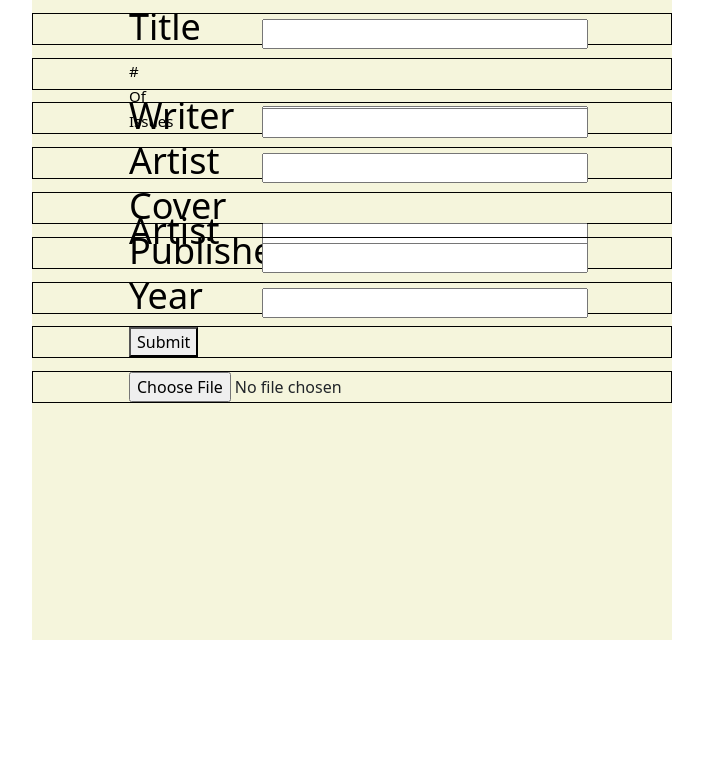
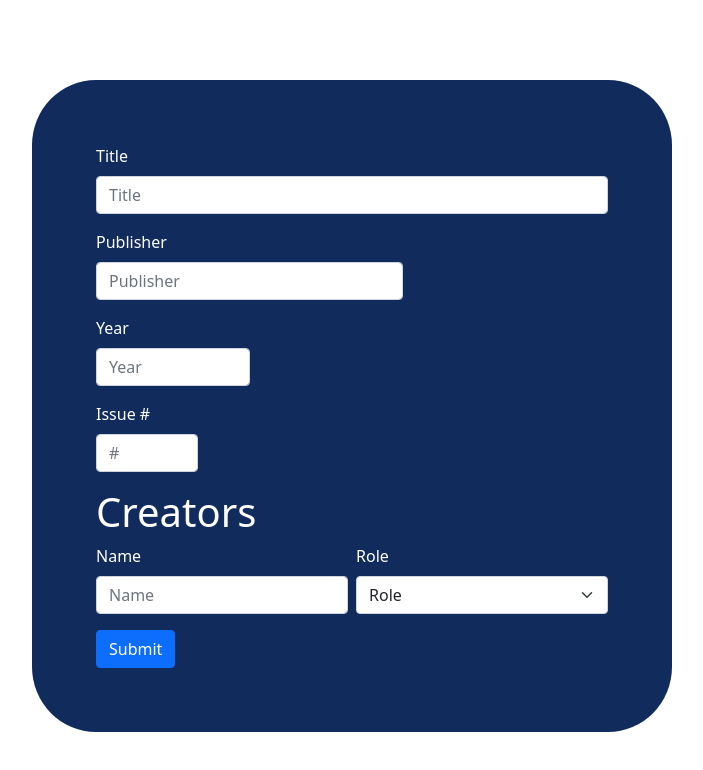
Before and after one commit to codydeatherage/comicsfr, a React (Create React App) app: page /comics in a window 1280 px wide. Shown: the top 770 px of the page, without its empty margins (288-991 px from the left). Built offline with nearby package versions, Linux system fonts and the light colour scheme.

Commit message:
basic form with react-bootstrap

```diff
--- a/package.json
+++ b/package.json
@@ -8,7 +8,7 @@
     "@testing-library/user-event": "^12.8.3",
     "bootstrap": "^5.1.3",
     "react": "^17.0.2",
-    "react-bootstrap": "^2.0.0-rc.0",
+    "react-bootstrap": "^2.0.4",
     "react-dom": "^17.0.2",
     "react-router-dom": "^6.0.2",
     "react-scripts": "4.0.3",
--- a/src/components/ComicsInput.jsx
+++ b/src/components/ComicsInput.jsx
@@ -1,11 +1,55 @@
 import React from 'react'
 import styled from 'styled-components'
-
+import Button from 'react-bootstrap/Button'
+import Form from 'react-bootstrap/Form'
+import Row from 'react-bootstrap/Row'
+import Col from 'react-bootstrap/Col'
 const ComicsInput = () => {
     return (
         <Container>
+            <Form>
+                <Form.Group className="mb-3" controlId="title">
+                    <Form.Label>Title</Form.Label>
+                    <Form.Control type="email" placeholder="Title"  />
+                </Form.Group>
 
-            <Row>
+                <Form.Group className="mb-3" controlId="publisher">
+                    <Form.Label>Publisher</Form.Label>
+                    <Form.Control type="text" placeholder="Publisher" style={{ width: '60%' }} />
+                </Form.Group>
+
+                <Form.Group className="mb-3" controlId="publishYear">
+                    <Form.Label>Year</Form.Label>
+                    <Form.Control type="text" placeholder="Year" style={{ width: '30%' }}/>
+                </Form.Group>
+
+                <Form.Group className="mb-3" controlId="issueNumber">
+                    <Form.Label>Issue #</Form.Label>
+                    <Form.Control type="number" placeholder="#" style={{ width: '20%' }} />
+                </Form.Group>
+                <h1>Creators</h1>
+                <Row className="g-2">
+                    <Col md>
+                        <Form.Group className="mb-3" controlId="creator">
+                            <Form.Label>Name</Form.Label>
+                            <Form.Control type="text" placeholder="Name" />
+                        </Form.Group>
+                    </Col>
+                    <Col sm>
+                        <Form.Label>Role</Form.Label>
+                        <Form.Select aria-label="Floating label select example">
+                            <option>Role</option>
+                            <option value="1">Writer</option>
+                            <option value="2">Artist</option>
+                            <option value="3">Letterer</option>
+                        </Form.Select>
+                    </Col>
+                </Row>
+                <Button variant="primary" type="submit">
+                    Submit
+                </Button>
+            </Form>
+            {/*             <Row>
                 <Label for="title" >Title</Label>
                 <Input id="title" />
             </Row>
@@ -47,7 +91,7 @@ const ComicsInput = () => {
                     accept="image/*"
                     id="button-file"
                 ></input>
-            </Row>
+            </Row> */}
 
 
         </Container>
@@ -57,22 +101,24 @@ const ComicsInput = () => {
 export default ComicsInput
 
 const Container = styled.div`
-    display: flex;
-    align-content: flex-start;
-    flex-wrap: wrap;
+    padding: 5%;
     width: 50vw;
-    height: 80vh;
+    height: auto;
+    min-height: 60vh;
     margin-left: 25vw;
-    background-color: beige;
+    margin-top: 10vh;
+    color: white;
+    background-color: #112b5c;
+    border-radius: 10%;
 `
-const Row = styled.div`
+/* const Row = styled.div`
     display: block;
     width: 100%;
     height: 5%;
     padding-left: 15%;
     border: 1px solid black;
     margin-top: 2%;
-`
+` */
 const Input = styled.input`
     width: 60%;
     margin-left: 20%;
```
Also changed, not shown: 1 other file (tests, documents, lock files or other folders).
